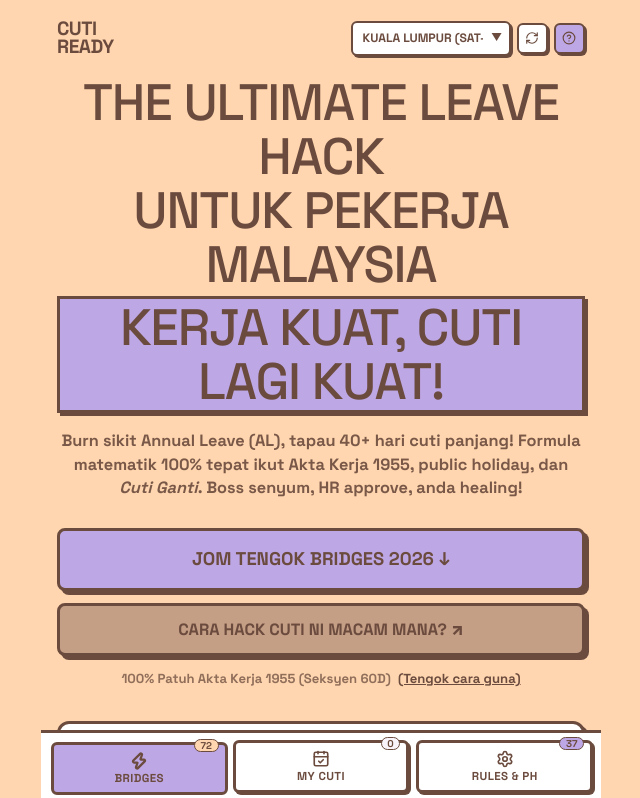
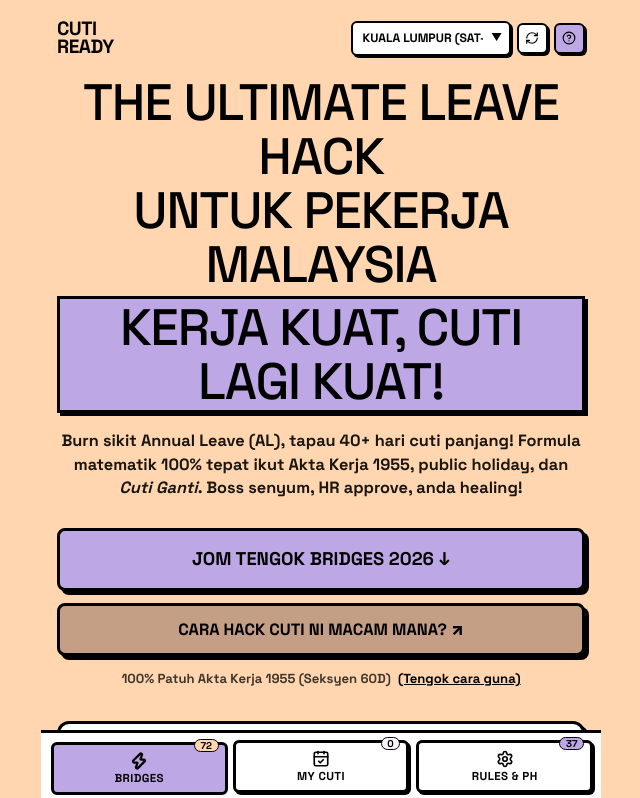
Before and after one commit to NurazimRoizan/CutiReady, a React (Vite) app: page / in a window 1280 px wide. Shown: the top 798 px of the page, without its empty margins (319-959 px from the left). Built offline with nearby package versions, Linux system fonts and the light colour scheme.

Commit message:
style: switch font, borders, and drop shadows to solid black

```diff
--- a/src/index.css
+++ b/src/index.css
@@ -20,21 +20,21 @@
 
   /* Day Strip Semantic Tokens */
   --weekend-bg: #f8f4f9;      /* Ghost White pill for weekends */
-  --weekend-text: #6b4b3e;    /* Mauve Bark text on weekends */
+  --weekend-text: #000000;    /* Solid black text on weekends */
   --ph-bg: #6b4b3e;           /* Mauve Bark pill for Public Holidays */
   --ph-text: #ffffff;         /* Crisp white text on Public Holidays */
   --replacement-bg: #c49e85;  /* Camel pill for Replacement Holidays (Cuti Ganti) */
   --replacement-text: #ffffff;/* Crisp white text on Replacement Holidays */
   --al-bg: #bea7e5;           /* Wisteria pill for recommended Annual Leave (AL) */
-  --al-text: #6b4b3e;         /* Mauve Bark text on Wisteria */
+  --al-text: #000000;         /* Solid black text on Wisteria */
   --workday-bg: #f8f4f9;      /* Ghost White pill for regular workdays */
-  --workday-text: #6b4b3e;    /* Mauve Bark text on regular workdays */
+  --workday-text: #000000;    /* Solid black text on regular workdays */
 
-  /* Text & Borders (Mauve Bark Line Art) */
-  --text-color: #6b4b3e;      /* Mauve Bark high-contrast typography */
-  --text-muted: #8d6f61;      /* Warm Bark secondary labels & timestamps */
-  --border-color: #6b4b3e;    /* Mauve Bark chunky borders & directional 4px drop shadows */
-  --border-subtle: #c49e85;   /* Camel card dividers */
+  /* Text & Borders (Solid Black High-Contrast Ink) */
+  --text-color: #000000;      /* Pure solid black typography */
+  --text-muted: #555555;      /* Crisp dark charcoal secondary labels */
+  --border-color: #000000;    /* Solid black chunky borders & directional 4px drop shadows */
+  --border-subtle: #d1b8a5;   /* Warm card dividers */
   --danger-bg: #fde8e8;       /* Soft tinted danger background */
 
   /* Neobrutalist Geometry */
```
Also changed, not shown: .agent/rules/design-system.md, public/favicon.svg.
